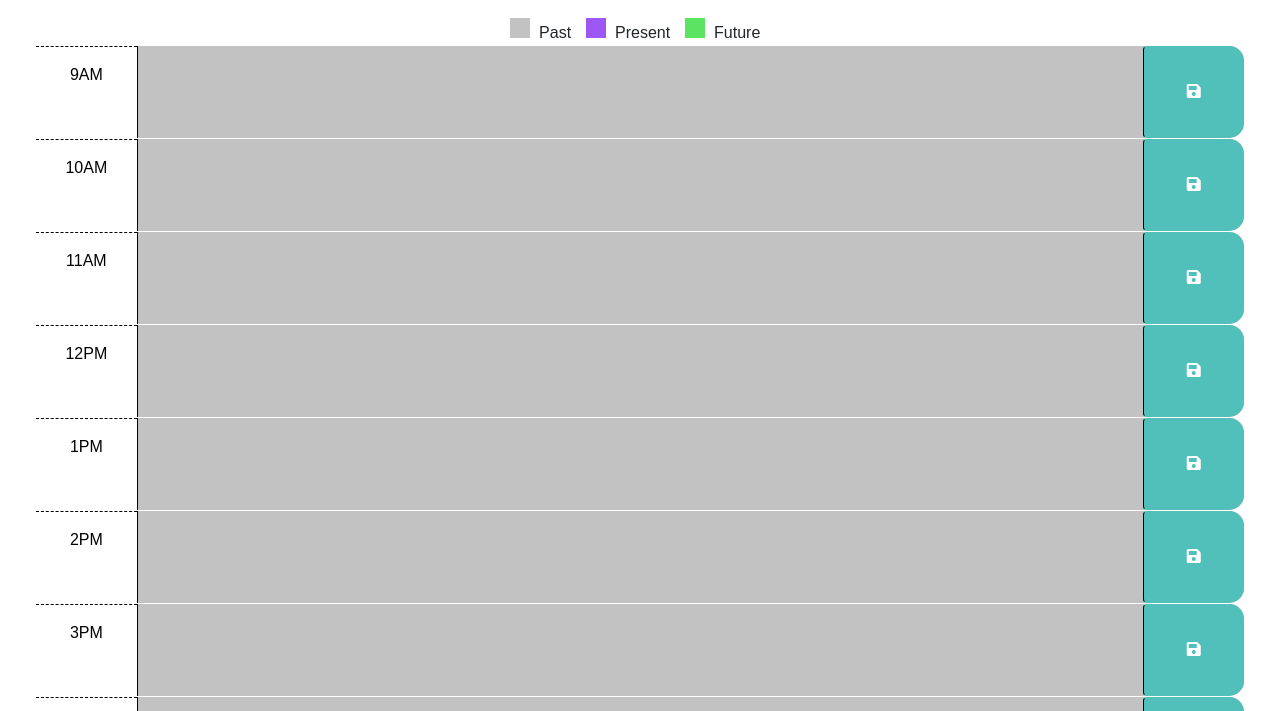
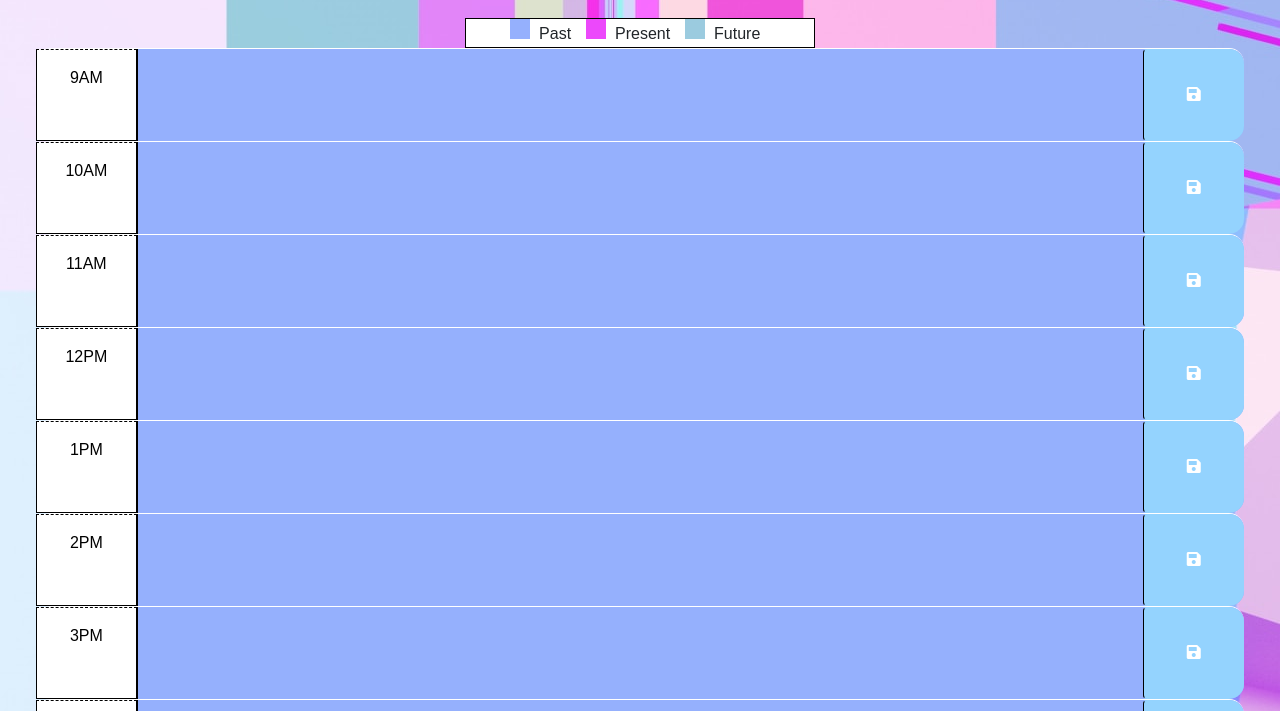
Before and after one commit to chadkraus87/Work-Day-Scheduler, a plain HTML site: page index.html in a window 1280 px wide. Shown: the part 166-877 px from the top of the page. Drawn offline with nearby package versions, Linux system fonts and the light colour scheme.

Commit message:
Added background image, changed CSS colors, updated README file.

```diff
--- a/assets/css/style.css
+++ b/assets/css/style.css
@@ -15,10 +15,10 @@ h1.display-3 {
 }
 
 body {
-  /* font-family: 'Open Sans', sans-serif; */
   font-family: 'Fira Sans Condensed', sans-serif;
   font-family: 'PT Sans', sans-serif;
   font-size: 16px;
+  background-image: url('../images/3dpurple.jpg');
 }
 
 textarea {
@@ -46,20 +46,23 @@ textarea {
   background-color: #ffffff;
   color: #000000;
   border-top: 1px dashed #000000;
+  border-bottom: 1px solid black;
+  border-left: 1px solid black;
+  border-right: 1px solid black;
 }
 
 .past {
-  background-color: #C2C2C2;
+  background-color: #95b0fd;
   color: white;
 }
 
 .present {
-  background-color: #9D58F4;
+  background-color: #ec48fb;
   color: white;
 }
 
 .future {
-  background-color: #5BE461;
+  background-color: #9bcbdf;
   color: white;
 }
 
@@ -67,7 +70,7 @@ textarea {
   border-left: 1px solid black;
   border-top-right-radius: 15px;
   border-bottom-right-radius: 15px;
-  background-color: #51BFBA;
+  background-color: #94d3fe;
   color: white;
 }
 
@@ -81,7 +84,7 @@ textarea {
   top: 20%;
   left: 50%;
   transform: translate(-50%, -50%);
-  background-color: #51BFBA;
+  background-color: #94d3fe;
   color: white;
   padding: 10px;
   text-align: center;
@@ -95,21 +98,31 @@ textarea {
 
 /* Legend key colors start */
 .past {
-  background-color: #C2C2C2;
+  background-color: #95b0fd;
 }
 
 .present {
-  background-color: #9D58F4;
+  background-color: #ec48fb;
 }
 
 .future {
-  background-color: #5BE461;
+  background-color: #9bcbdf;
 }
 
 /* Legend  styles*/
 .legend {
   margin-top: 20px;
+  width: 350px;
+  height: 30px;
   text-align: center;
+  border: 1px solid black;
+}
+
+.legend-container {
+  background-color: white;
+  padding: 0px;
+  max-width: 350px;
+  margin: 0 auto;
 }
 
 .legend span {
@@ -135,6 +148,7 @@ textarea {
   display: flex;
   justify-content: space-evenly;
   font-style: italic;
+  border: 1px solid black;
 }
 
 /* End footer code */
--- a/index.html
+++ b/index.html
@@ -25,6 +25,7 @@
     <p id="currentDay" class="lead"></p>
     <p id="currentTime" class="lead"></p>
   </header>
+  <div class="legend-container">
     <div class="legend">
       <span class="past"></span>
       <label>Past</label>
@@ -32,6 +33,7 @@
       <label>Present</label>
       <span class="future"></span>
       <label>Future</label>
+    </div>
   </div>
   <div class="container-fluid px-5">
 
```
Also changed, not shown: assets/images/3dpurple.jpg (added), 2 other files. Lines whose indentation alone changed are shown as unchanged.
